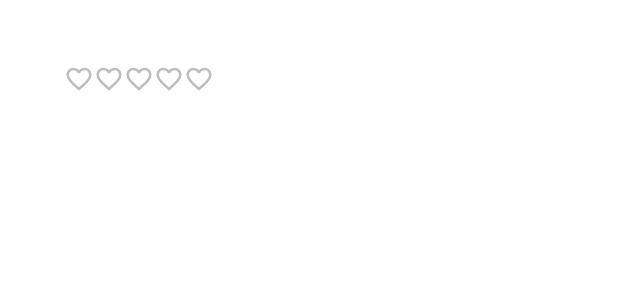
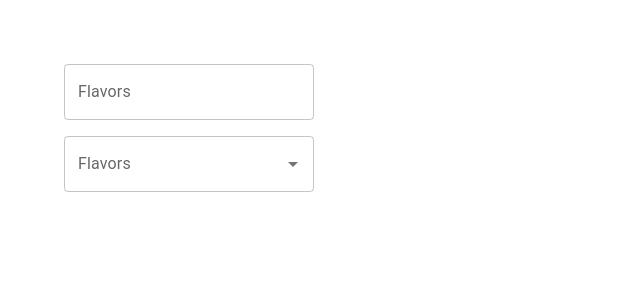
Before and after one commit to IMakeTheSites/mui-react-fun, a React (Create React App) app: page / in a window 1280 px wide. Shown: the top 300 px of the page, without its empty margins (0-640 px from the left). Built offline with nearby package versions, Linux system fonts and the light colour scheme.

Commit message:
Add MuiAutocomplete component

```diff
--- a/src/App.tsx
+++ b/src/App.tsx
@@ -1,4 +1,5 @@
 import "./App.css";
+import { MuiAutocomplete } from "./components/MuiAutocomplete";
 import { MuiButton } from "./components/MuiButton";
 import { MuiCheckbox } from "./components/MuiCheckbox";
 import { MuiRadioButton } from "./components/MuiRadioButton";
@@ -18,7 +19,8 @@ function App() {
       {/* <MuiRadioButton /> */}
       {/* <MuiCheckbox /> */}
       {/* <MuiSwitch /> */}
-      <MuiRating />
+      {/* <MuiRating /> */}
+      <MuiAutocomplete />
     </div>
   );
 }
--- /dev/null
+++ b/src/components/MuiAutocomplete.tsx
@@ -0,0 +1,45 @@
+import { Stack, Autocomplete, TextField } from "@mui/material";
+import { useState } from "react";
+
+type Flavor = {
+  id: number;
+  label: string;
+};
+
+const flavors = [
+  "strawberry",
+  "blueberry",
+  "poisonberry",
+  "boysenberry",
+  "blackberry",
+];
+
+const flavorsOptions = flavors.map((flavor, index) => ({
+  id: index + 1,
+  label: flavor,
+}));
+
+export const MuiAutocomplete = () => {
+  const [value, setValue] = useState<string | null>(null);
+  const [flavor, setFlavor] = useState<Flavor | null>(null);
+
+  console.log(flavor);
+
+  return (
+    <Stack spacing={2} width="250px">
+      <Autocomplete
+        options={flavors}
+        renderInput={(params) => <TextField {...params} label="Flavors" />}
+        value={value}
+        onChange={(event: any, newValue: string | null) => setValue(newValue)}
+        freeSolo
+      />
+      <Autocomplete
+        options={flavorsOptions}
+        renderInput={(params) => <TextField {...params} label="Flavors" />}
+        value={flavor}
+        onChange={(event: any, newValue: Flavor | null) => setFlavor(newValue)}
+      />
+    </Stack>
+  );
+};
```
